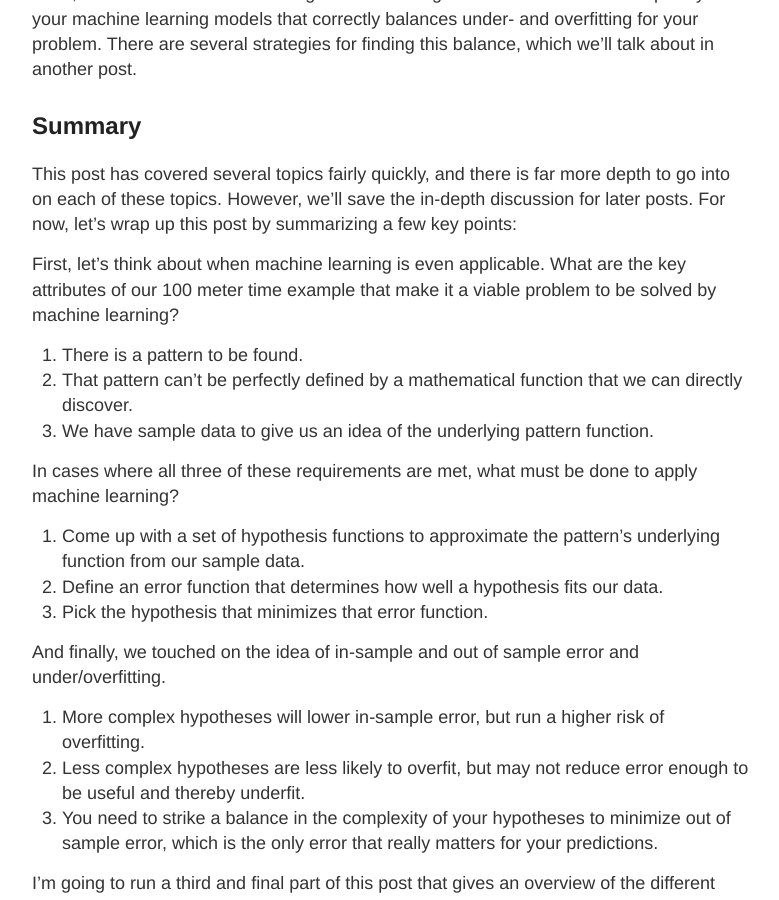
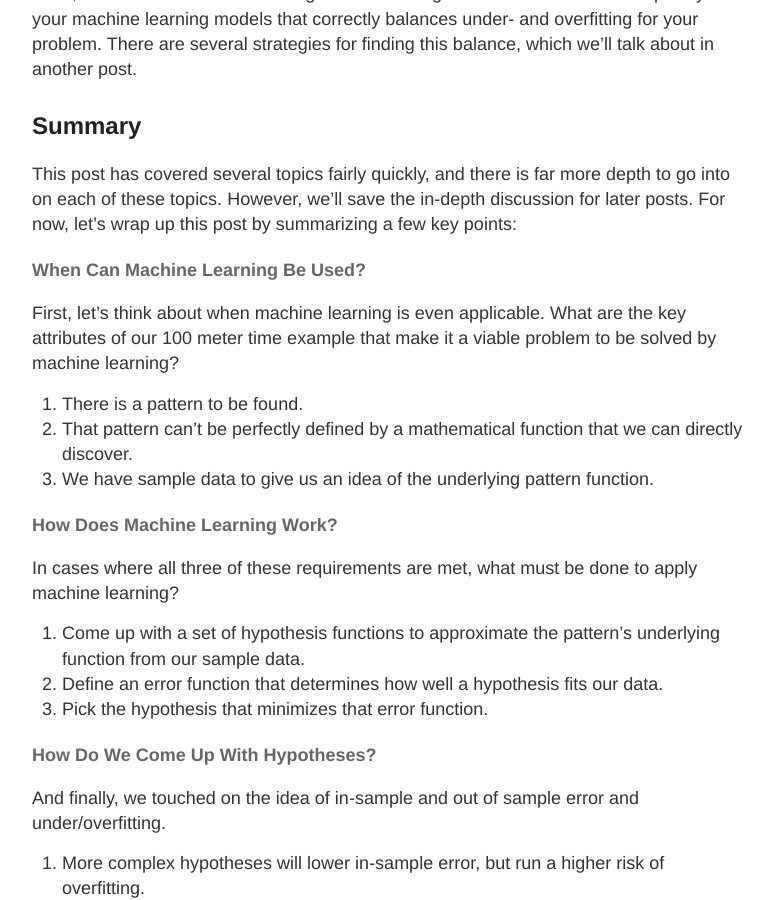
Before and after one commit to arogers1/arogers1.github.io, a Jekyll site: the page built from _posts/2016-08-19-Building-Skynet-Machine-Learning-Part-2.md, in a window 1280 px wide and 900 px high, scrolled down 4319 px. Shown: the whole window, without its empty margins (248-1027 px from the left). Built offline with Jekyll 4.4.1, drawn with Linux system fonts in a browser that asks for light colours.

Commit message:
Update 2016-08-19-Building-Skynet-Machine-Learning-Part-2.md

```diff
--- a/_posts/2016-08-19-Building-Skynet-Machine-Learning-Part-2.md
+++ b/_posts/2016-08-19-Building-Skynet-Machine-Learning-Part-2.md
@@ -61,17 +61,23 @@ We will go into this in far more detail in a subsequent post, but there is a gen
 
 This post has covered several topics fairly quickly, and there is far more depth to go into on each of these topics. However, we'll save the in-depth discussion for later posts. For now, let's wrap up this post by summarizing a few key points:
 
+#### When Can Machine Learning Be Used?
+
 First, let's think about when machine learning is even applicable. What are the key attributes of our 100 meter time example that make it a viable problem to be solved by machine learning?
 
 1. There is a pattern to be found.
 2. That pattern can't be perfectly defined by a mathematical function that we can directly discover.
 3. We have sample data to give us an idea of the underlying pattern function.
 
+#### How Does Machine Learning Work?
+
 In cases where all three of these requirements are met, what must be done to apply machine learning?
 
 1. Come up with a set of hypothesis functions to approximate the pattern's underlying function from our sample data.
 2. Define an error function that determines how well a hypothesis fits our data.
 3. Pick the hypothesis that minimizes that error function.
+
+#### How Do We Come Up With Hypotheses?
 
 And finally, we touched on the idea of in-sample and out of sample error and under/overfitting.
 
```
